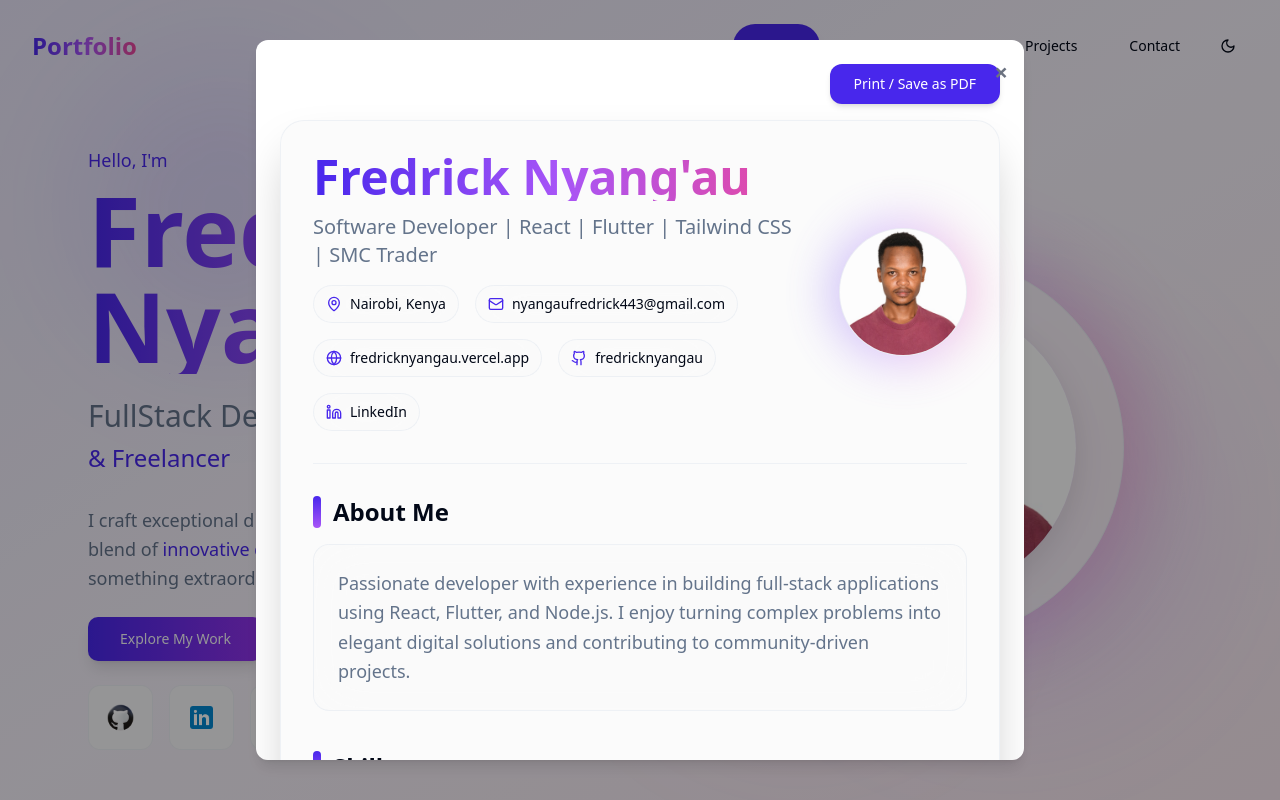
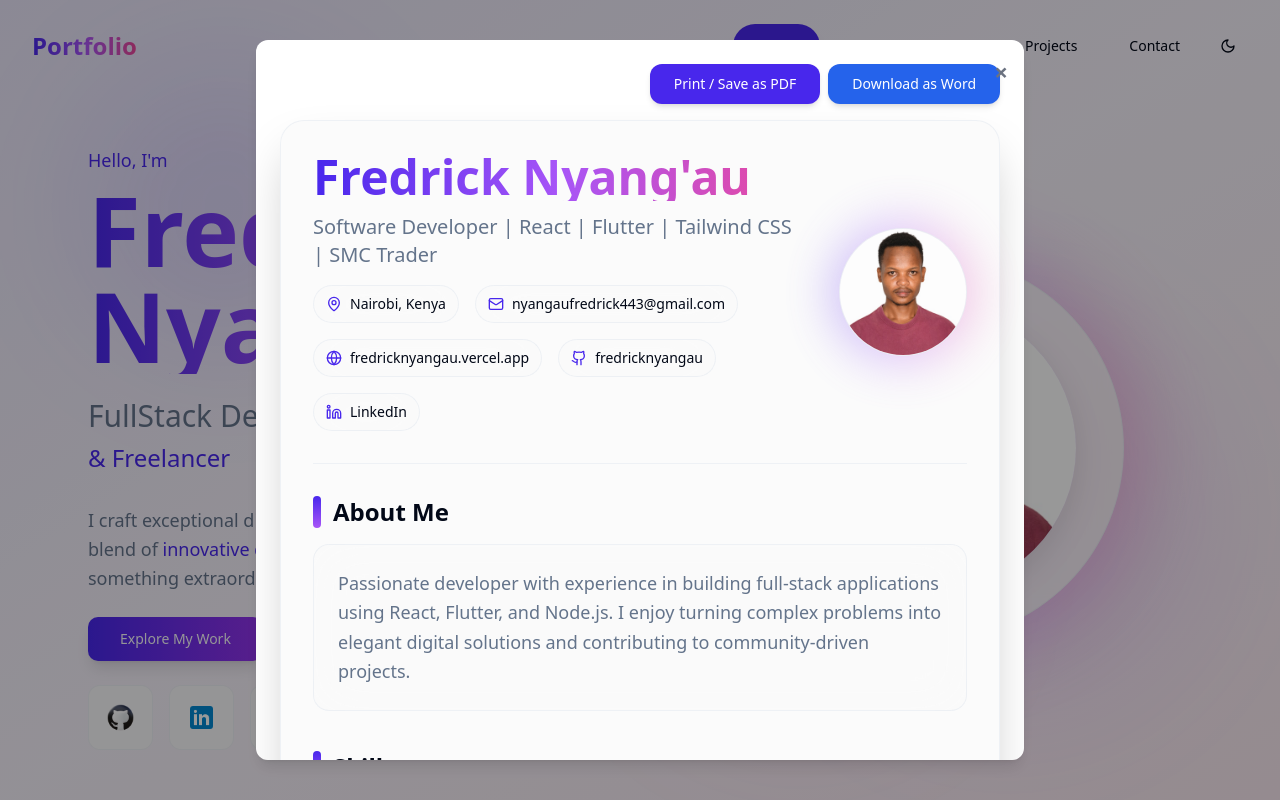
Before and after one commit to fredricknyangau/portfolio, a React (Vite) app: page / in a window 1280 px wide. Both pictures are taken after a click on the button "View Resume". Shown: the top 800 px of the page. Built offline with nearby package versions, Linux system fonts and the light colour scheme.

Commit message:
modified:   src/components/HeroSection.tsx 	modified:   src/components/Resume.tsx

```diff
--- a/src/components/HeroSection.tsx
+++ b/src/components/HeroSection.tsx
@@ -184,16 +184,8 @@ const HeroSection = () => {
       </div>
 
       <Modal isOpen={resumeOpen} onClose={() => setResumeOpen(false)}>
-        <div className="flex justify-end mb-4 gap-2 print:hidden">
-          <Button
-            onClick={handlePrint}
-            className="bg-primary text-white hover:bg-primary/90 px-6 py-2 rounded-lg shadow-md transition-all"
-          >
-            Print / Save as PDF
-          </Button>
-        </div>
         <div ref={resumeRef} className="print:bg-white">
-          <Resume hideExport onPrint={handlePrint} ref={resumeRef} />
+          <Resume onPrint={handlePrint} ref={resumeRef} />
         </div>
         <div className="flex justify-end mt-4 gap-2 print:hidden">
           <Button variant="secondary" onClick={() => setResumeOpen(false)}>
--- a/src/components/Resume.tsx
+++ b/src/components/Resume.tsx
@@ -10,23 +10,16 @@ interface ResumeProps {
 }
 
 const Resume = forwardRef<HTMLDivElement, ResumeProps>(
-  ({ hideExport, onPrint }, ref) => {
+  ({ hideExport, onPrint }, _ref) => {
     const resumeRef = useRef<HTMLDivElement>(null);
-    // Use the correct ref for printing and exporting
-    const getTargetRef = () => {
-      // If a ref is provided and is a ref object, use it
-      if (ref && typeof ref !== "function" && ref.current) return ref.current;
-      // Otherwise, use the local ref
-      return resumeRef.current;
-    };
-    // react-to-print expects a function returning a DOM node
+
     const handlePrint = useReactToPrint({
-      content: () => getTargetRef(),
+      contentRef: resumeRef,
       documentTitle: "Fredrick_Nyangau_Resume",
     });
 
     const exportToWord = () => {
-      const target = getTargetRef();
+      const target = resumeRef.current;
       if (!target) return;
       const htmlContent = target.innerHTML;
       const wordHtml = `<!DOCTYPE html><html xmlns:o='urn:schemas-microsoft-com:office:office' xmlns:w='urn:schemas-microsoft-com:office:word' xmlns='http://www.w3.org/TR/REC-html40'><head><meta charSet='utf-8'><title>Resume</title></head><body>${htmlContent}</body></html>`;
@@ -55,7 +48,7 @@ const Resume = forwardRef<HTMLDivElement, ResumeProps>(
           </div>
         )}
         <section
-          ref={ref ? ref : resumeRef}
+          ref={resumeRef}
           className="max-w-5xl mx-auto p-8 glass-effect rounded-3xl border shadow-2xl print:shadow-none print:bg-white"
         >
           {/* Header */}
```
